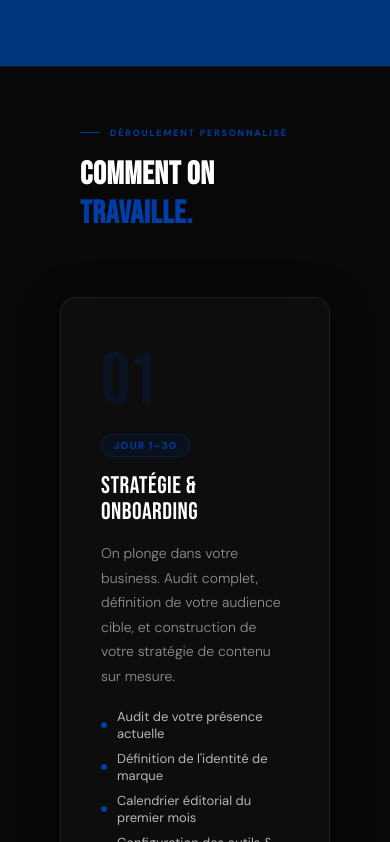
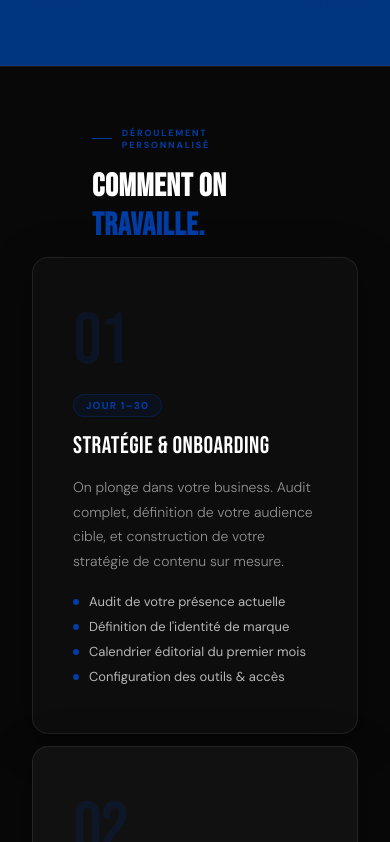
Before and after one commit to auchumedia/auchumedia-website, a React (Create React App) app: page /entreprises in a window 390 px wide. Shown: the part 5122-5964 px from the top of the page. Built offline with nearby package versions, Linux system fonts and the light colour scheme.

Commit message:
Update index.css

```diff
--- a/src/index.css
+++ b/src/index.css
@@ -153,3 +153,19 @@ a { text-decoration: none; color: inherit; }
     padding-right: 20px !important;
   }
 }
+
+/* ===== DÉROULEMENT MOBILE ===== */
+@media (max-width: 768px) {
+  .step-grid {
+    grid-template-columns: 1fr !important;
+    min-height: auto !important;
+  }
+  .step-grid > div:last-child {
+    display: none !important;
+  }
+  #deroulement > div > div {
+    margin: 0 12px 12px !important;
+    position: relative !important;
+    top: auto !important;
+  }
+}
```
